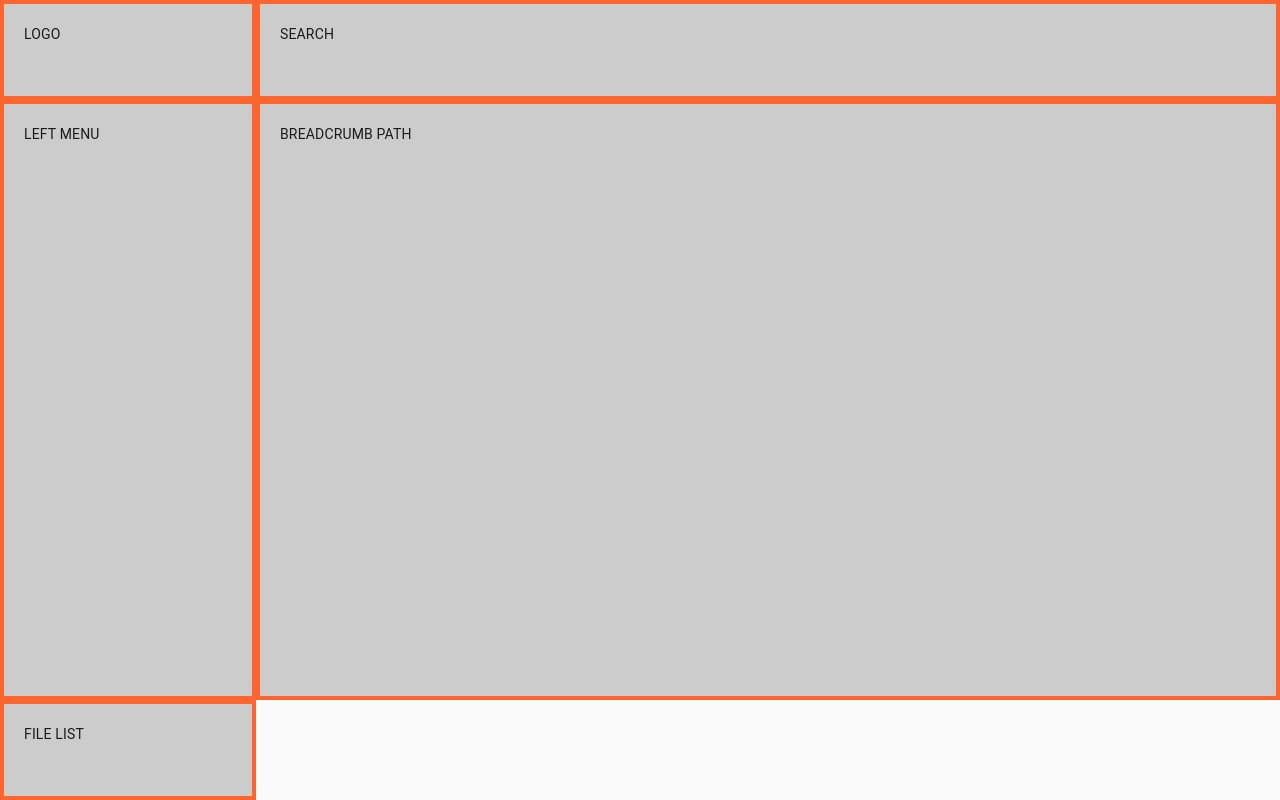
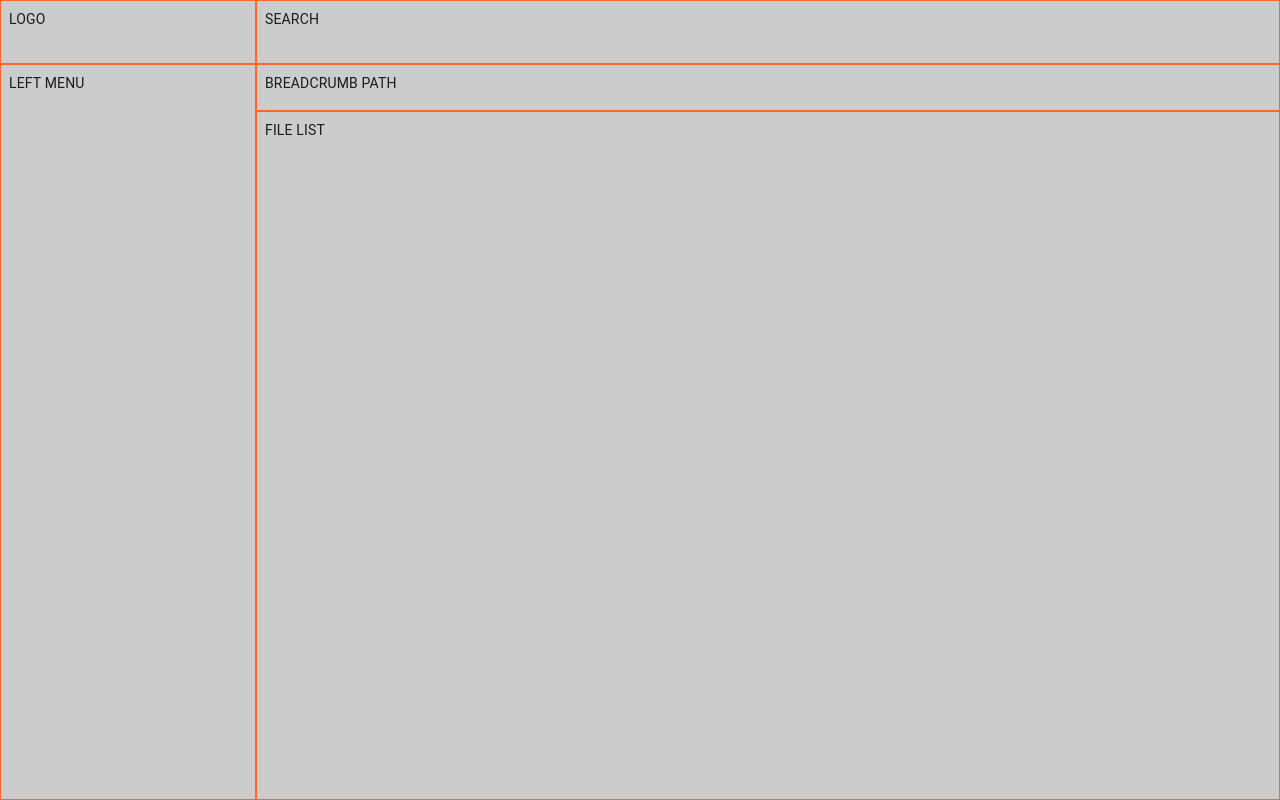
Before and after one commit to masaok/react-grid-flex-layout-demo, a React (Create React App) app: page /dashboard in a window 1280 px wide. Built offline with nearby package versions, Linux system fonts and the light colour scheme.

Commit message:
React Dashboard layout looks good and works

```diff
--- a/public/static/index.html
+++ b/public/static/index.html
@@ -33,7 +33,7 @@
       }
       .path {
         grid-area: path;
-        background-color: lightsalmon;
+        background-color: plum;
       }
       .fileList {
         grid-area: file-list;
--- a/src/layouts/DashboardLayout.jsx
+++ b/src/layouts/DashboardLayout.jsx
@@ -2,25 +2,31 @@ import React from 'react'
 
 import clsx from 'clsx'
 
-import PropTypes from 'prop-types'
+// import PropTypes from 'prop-types'
 import { makeStyles } from '@material-ui/core/styles'
 
 const useStyles = makeStyles(theme => ({
   dashboardLayout: {
     display: 'grid',
-    gridTemplateRows: '100px auto 100px',
 
-    width: '100vw',
+    // width: '100vw',
     height: '100vh',
-    margin: 0,
-    padding: 0,
+    // margin: 0,
+    // padding: 0,
 
     gridTemplate: `
       "logo search" 64px
-      "menu breadcrumb" 47px
-      "menu filelist" auto
+      "left-menu breadcrumb" 47px
+      "left-menu filelist" auto
       / 256px auto
     `,
+  },
+
+  gridItem: {
+    backgroundColor: '#ccc',
+    border: '1px solid #ff652f',
+    padding: theme.spacing(1),
+  },
 
   logoItem: {
     gridArea: 'logo',
@@ -31,7 +37,7 @@ const useStyles = makeStyles(theme => ({
   },
 
   leftMenuItem: {
-      gridArea: 'menu',
+    gridArea: 'left-menu',
   },
 
   breadcrumbItem: {
@@ -40,13 +46,6 @@ const useStyles = makeStyles(theme => ({
 
   fileListItem: {
     gridArea: 'filelist',
-    },
-  },
-
-  gridItem: {
-    backgroundColor: '#ccc',
-    border: '4px solid #ff652f',
-    padding: 20,
   },
 }))
 
@@ -69,10 +68,4 @@ const HeaderContentFooterLayout = props => {
   )
 }
 
-HeaderContentFooterLayout.propTypes = {
-  header: PropTypes.func,
-  content: PropTypes.func,
-  footer: PropTypes.func,
-}
-
 export default HeaderContentFooterLayout
```
Lines whose indentation alone changed are shown as unchanged.
